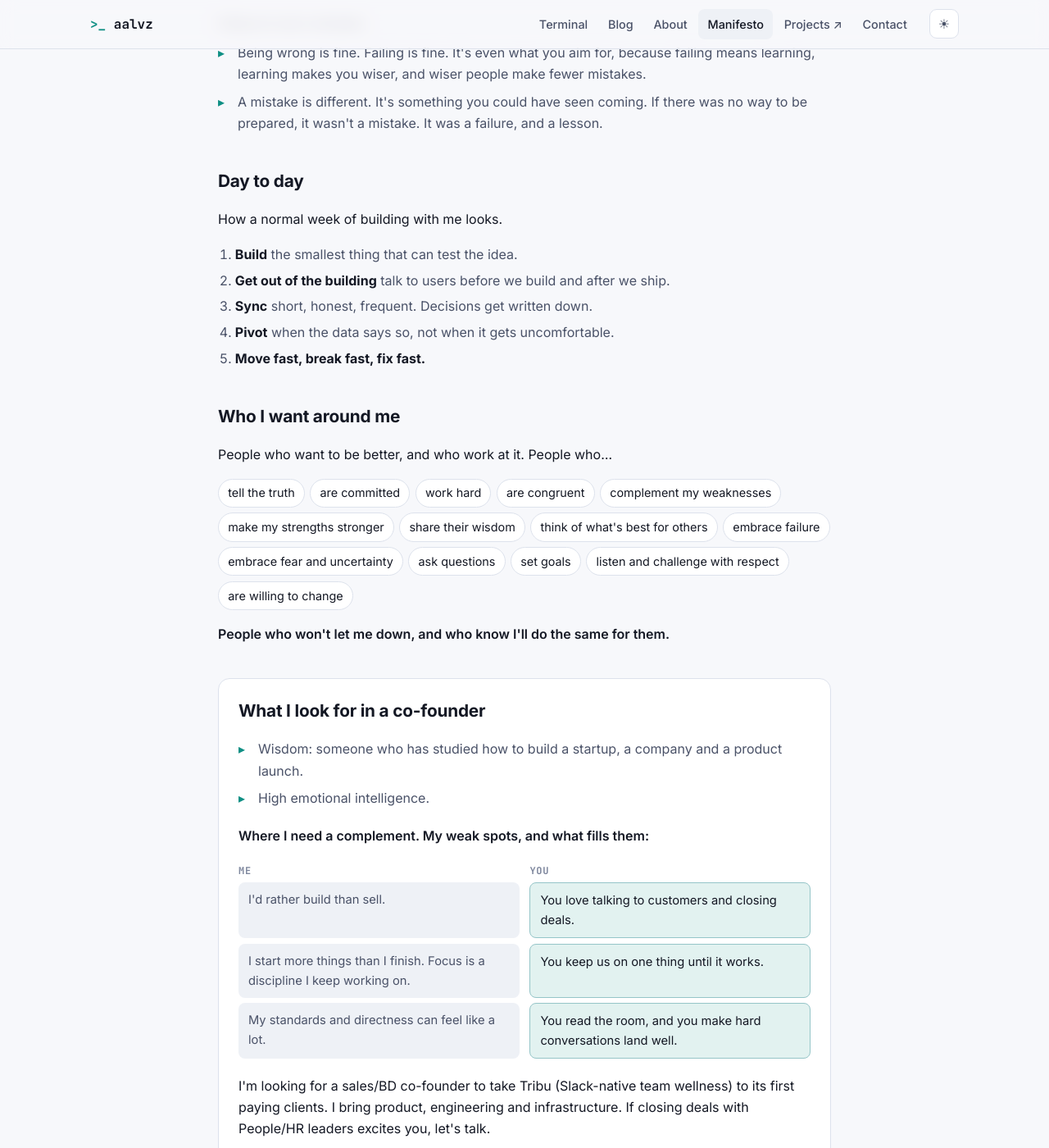
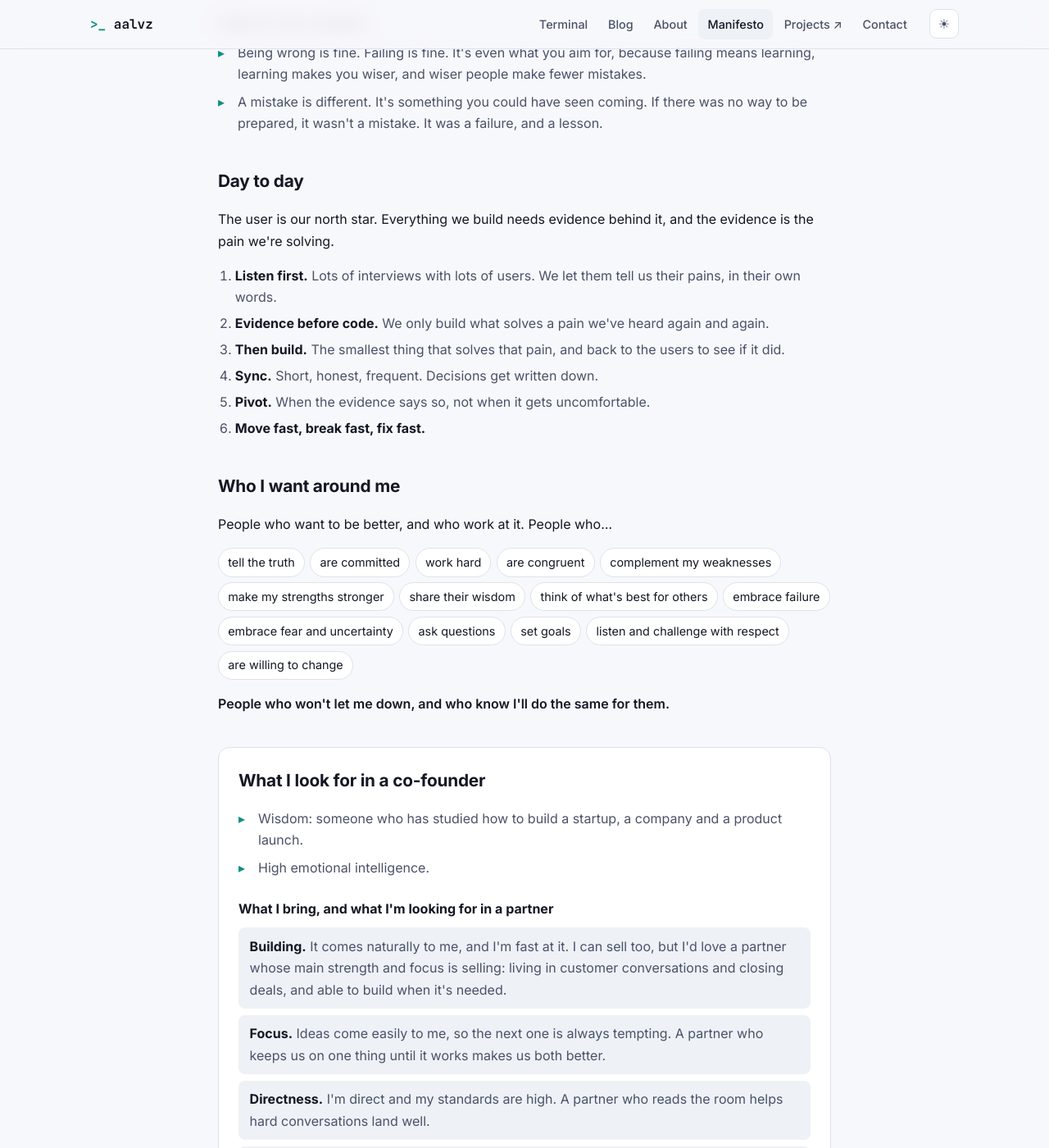
Before and after one commit to AAlvz/aalvz.github.io, a Jekyll site: the page built from manifesto/index.html, in a window 1280 px wide and 1400 px high, scrolled down 1348 px. Shown: the whole window at 82% size. Built offline with Jekyll 4.4.1, drawn with Linux system fonts in a browser that asks for light colours; some of the changed text lies outside the part shown.

Commit message:
Manifesto: user-as-north-star day to day, smoother co-founder complement; README build docs
Co-Authored-By: Claude Opus 5.5 <noreply@anthropic.com>

```diff
--- a/_data/profile.yml
+++ b/_data/profile.yml
@@ -167,12 +167,13 @@ manifesto:
         - A mistake is different. It's something you could have seen coming. If there was no way to be prepared, it wasn't a mistake. It was a failure, and a lesson.
   daytoday:
     title: Day to day
-    intro: How a normal week of building with me looks.
+    intro: The user is our north star. Everything we build needs evidence behind it, and the evidence is the pain we're solving.
     items:
-      - "Build: the smallest thing that can test the idea."
-      - "Get out of the building: talk to users before we build and after we ship."
-      - "Sync: short, honest, frequent. Decisions get written down."
-      - "Pivot: when the data says so, not when it gets uncomfortable."
+      - "Listen first: Lots of interviews with lots of users. We let them tell us their pains, in their own words."
+      - "Evidence before code: We only build what solves a pain we've heard again and again."
+      - "Then build: The smallest thing that solves that pain, and back to the users to see if it did."
+      - "Sync: Short, honest, frequent. Decisions get written down."
+      - "Pivot: When the evidence says so, not when it gets uncomfortable."
       - "Move fast, break fast, fix fast."
   people:
     title: Who I want around me
@@ -184,14 +185,12 @@ manifesto:
     items:
       - "Wisdom: someone who has studied how to build a startup, a company and a product launch."
       - High emotional intelligence.
-    complement_intro: "Where I need a complement. My weak spots, and what fills them:"
+    complement_intro: What I bring, and what I'm looking for in a partner
     complement:
-      - mine: I'd rather build than sell.
-        yours: You love talking to customers and closing deals.
-      - mine: I start more things than I finish. Focus is a discipline I keep working on.
-        yours: You keep us on one thing until it works.
-      - mine: My standards and directness can feel like a lot.
-        yours: You read the room, and you make hard conversations land well.
+      - "Building: It comes naturally to me, and I'm fast at it. I can sell too, but I'd love a partner whose main strength and focus is selling: living in customer conversations and closing deals, and able to build when it's needed."
+      - "Focus: Ideas come easily to me, so the next one is always tempting. A partner who keeps us on one thing until it works makes us both better."
+      - "Directness: I'm direct and my standards are high. A partner who reads the room helps hard conversations land well."
+      - "Above all: We both do whatever the company needs, even when it's not our most developed skill yet."
   summary:
     - "Life's short."
     - "Let's enjoy it."
--- a/assets/css/site.css
+++ b/assets/css/site.css
@@ -195,7 +195,9 @@ main.page { max-width: 780px; }
 .mf-steps { padding-left: 1.3rem; color: var(--text-2); }
 .mf-steps li { margin: .35rem 0; }
 .mf-steps strong { color: var(--text); }
-.mf-comp-intro { margin-top: 1.2rem; font-weight: 600; }
+.mf-comp-list { list-style: none; padding: 0; margin: .4rem 0 1.2rem; display: grid; gap: .5rem; }
+.mf-comp-list li { padding: .6rem .85rem; border-radius: 8px; background: var(--bg-3); color: var(--text-2); }
+.mf-comp-list strong { color: var(--text); }
 .mf-comp { display: grid; grid-template-columns: 1fr 1fr; gap: .4rem .8rem; margin: .6rem 0 1.2rem; }
 .mf-comp p { margin: 0; padding: .55rem .75rem; border-radius: 8px; font-size: .92rem; }
 .mf-comp .mine { background: var(--bg-3); color: var(--text-2); }
--- a/assets/js/terminal.js
+++ b/assets/js/terminal.js
@@ -177,6 +177,7 @@
       });
       blank();
       print('<span class="ok">' + esc(m.daytoday.title) + '</span>');
+      print('  ' + esc(m.daytoday.intro));
       m.daytoday.items.forEach(function (it, i) { print('  ' + (i + 1) + '. ' + esc(it)); });
       blank();
       print('<span class="ok">' + esc(m.people.title) + '</span>');
@@ -184,7 +185,7 @@
       print('  ' + esc(m.people.closing));
       blank();
       print('<span class="ok">' + esc(m.cofounder.complement_intro) + '</span>');
-      m.cofounder.complement.forEach(function (c) { print('  <span class="dim">me:</span> ' + esc(c.mine) + '  <span class="ok">→ you:</span> ' + esc(c.yours)); });
+      m.cofounder.complement.forEach(function (c) { print('  <span class="ok">▸</span> ' + esc(c)); });
       blank();
       m.summary.forEach(function (l) { print('<span class="h">' + esc(l) + '</span>'); });
       blank();
--- a/manifesto/index.html
+++ b/manifesto/index.html
@@ -32,7 +32,7 @@ description: What drives Alfonso, how he works with people day to day, what he l
 <section class="block" id="daytoday">
   <h2>{{ m.daytoday.title }}</h2>
   <p>{{ m.daytoday.intro }}</p>
-  <ol class="mf-steps">{% for it in m.daytoday.items %}{% assign parts = it | split: ': ' %}<li>{% if parts.size > 1 %}<strong>{{ parts[0] }}</strong> {{ parts[1] }}{% else %}<strong>{{ it }}</strong>{% endif %}</li>{% endfor %}</ol>
+  <ol class="mf-steps">{% for it in m.daytoday.items %}{% assign parts = it | split: ': ' %}<li>{% if parts.size > 1 %}<strong>{{ parts[0] }}.</strong> {{ it | remove_first: parts[0] | remove_first: ': ' }}{% else %}<strong>{{ it }}</strong>{% endif %}</li>{% endfor %}</ol>
 </section>
 
 <section class="block" id="people">
@@ -45,11 +45,8 @@ description: What drives Alfonso, how he works with people day to day, what he l
 <section class="block callout" id="cofounder">
   <h2>{{ m.cofounder.title }}</h2>
   <ul class="ticks">{% for it in m.cofounder.items %}<li>{{ it }}</li>{% endfor %}</ul>
-  <p class="mf-comp-intro">{{ m.cofounder.complement_intro }}</p>
-  <div class="mf-comp">
-    <span class="lf-label">Me</span><span class="lf-label">You</span>
-    {% for c in m.cofounder.complement %}<p class="mine">{{ c.mine }}</p><p class="yours">{{ c.yours }}</p>{% endfor %}
-  </div>
+  <h3>{{ m.cofounder.complement_intro }}</h3>
+  <ul class="mf-comp-list">{% for it in m.cofounder.complement %}{% assign parts = it | split: ': ' %}<li><strong>{{ parts[0] }}.</strong> {{ it | remove_first: parts[0] | remove_first: ': ' }}</li>{% endfor %}</ul>
   <p>{{ pr.cofounder }}</p>
   <p><a class="btn" href="{{ '/contact/' | relative_url }}">Get in touch</a> <a class="btn ghost" href="https://www.ycombinator.com/cofounder-matching">YC Co-founder Matching</a></p>
 </section>
```
Also changed, not shown: README.md.
